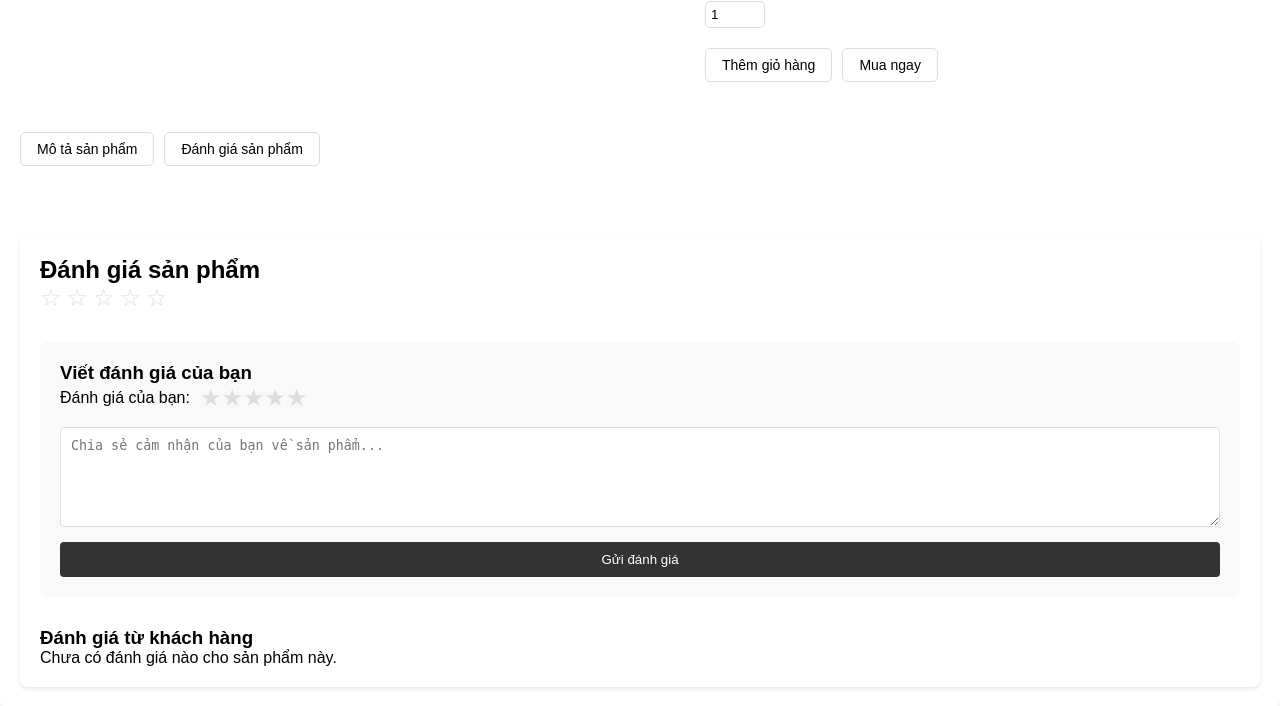
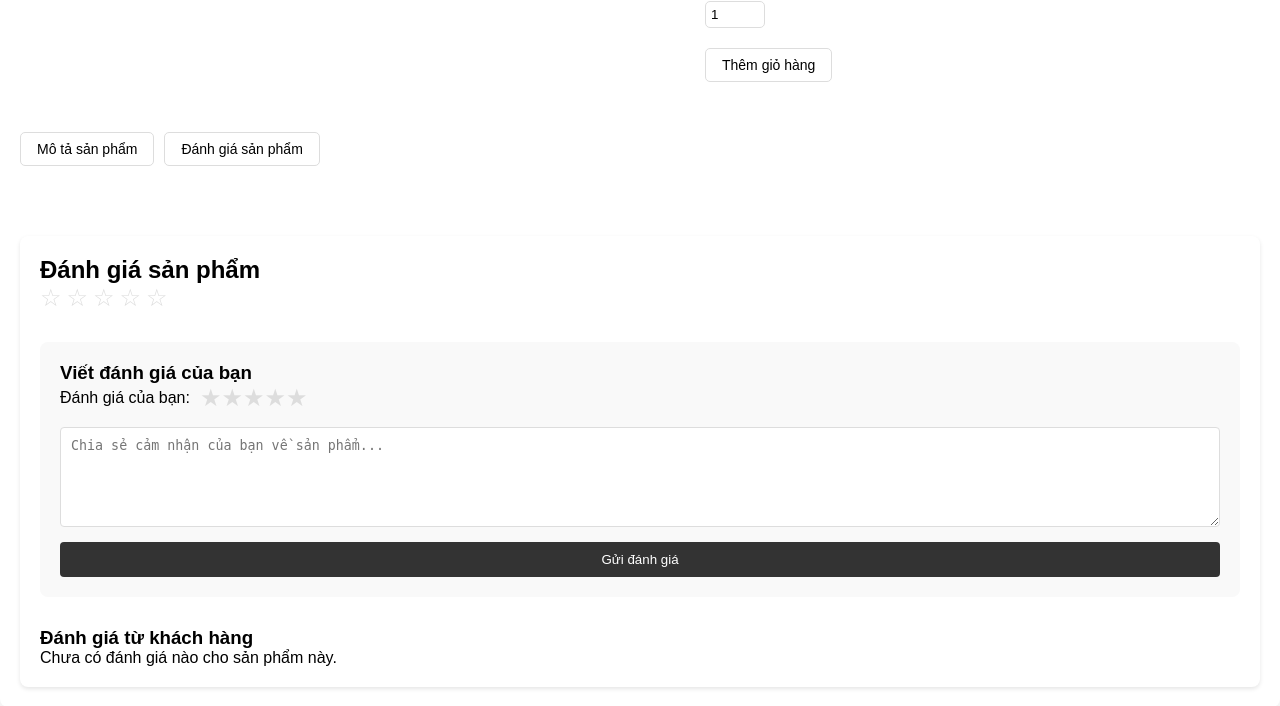
Before and after one commit to niendzvdtg01/e-commern-web-project, a Flask app: template templates/product.html in a window 1280 px wide. Shown: the part 424-1130 px from the top of the page. Run offline with Flask 3, Linux system fonts and the light colour scheme; the template is opened without the code that fills it, so the values that code supplies are empty; parts of the project's set-up code (start-up, migrations or seed data) failed here and were passed over; some web fonts are replaced.

Commit message:
delete buy

```diff
--- a/templates/cart.html
+++ b/templates/cart.html
@@ -221,6 +221,7 @@
                                     <p>Số thẻ: 9704540000000062</p>
                                     <p>Chủ tk:  NGUYEN VAN A</p>
                                     <p>Ngày phát hành: 1018</p>
+                                    <p>Mã xác thực: 111111</p>
                                 </div>
                         </div>
 					</div>
--- a/templates/product.html
+++ b/templates/product.html
@@ -121,9 +121,6 @@
                         <button type="submit" class="add-to-cart">Thêm giỏ hàng</button>
                     </form>
                     <div id="cart-message-{{ product.product_id }}" class="cart-message" style="display: none;"></div>
-                    <form action="/buy" method="post">
-                        <button class="buy-now">Mua ngay</button>
-                    </form>
                 </div>
             </div>
             <div class="comment">
```
